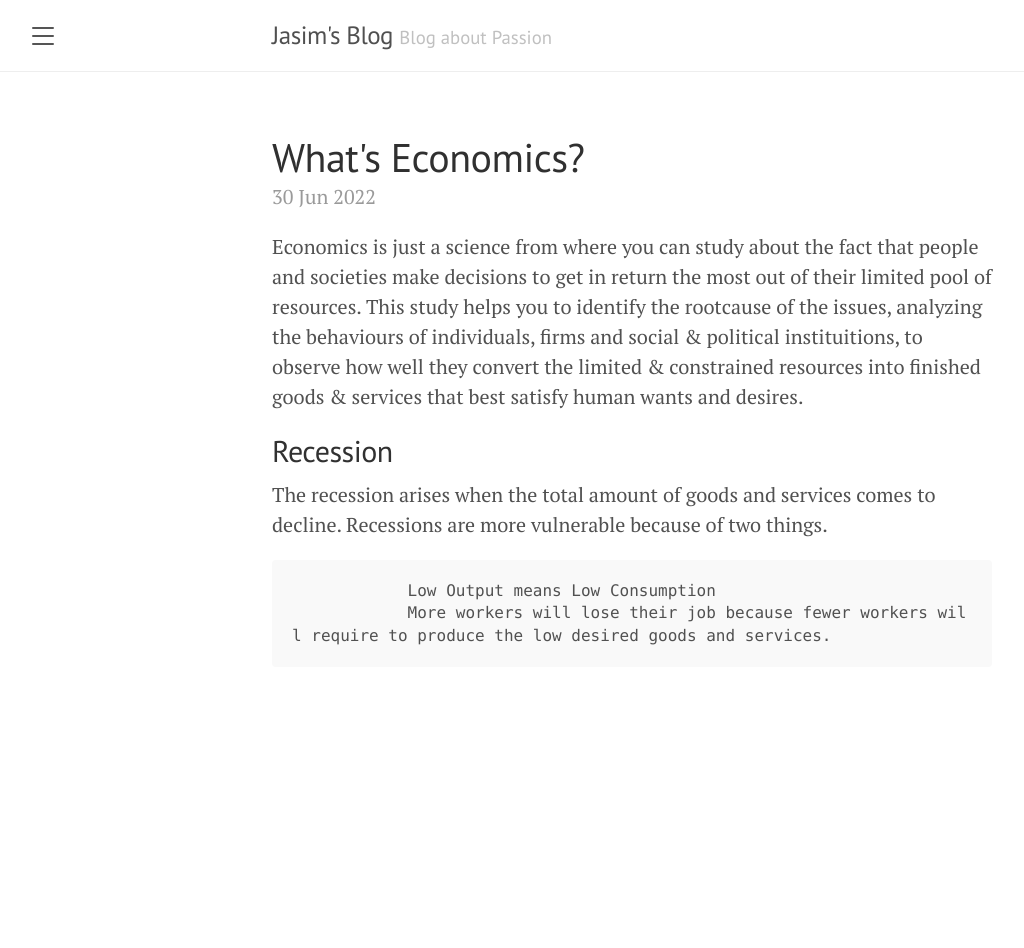
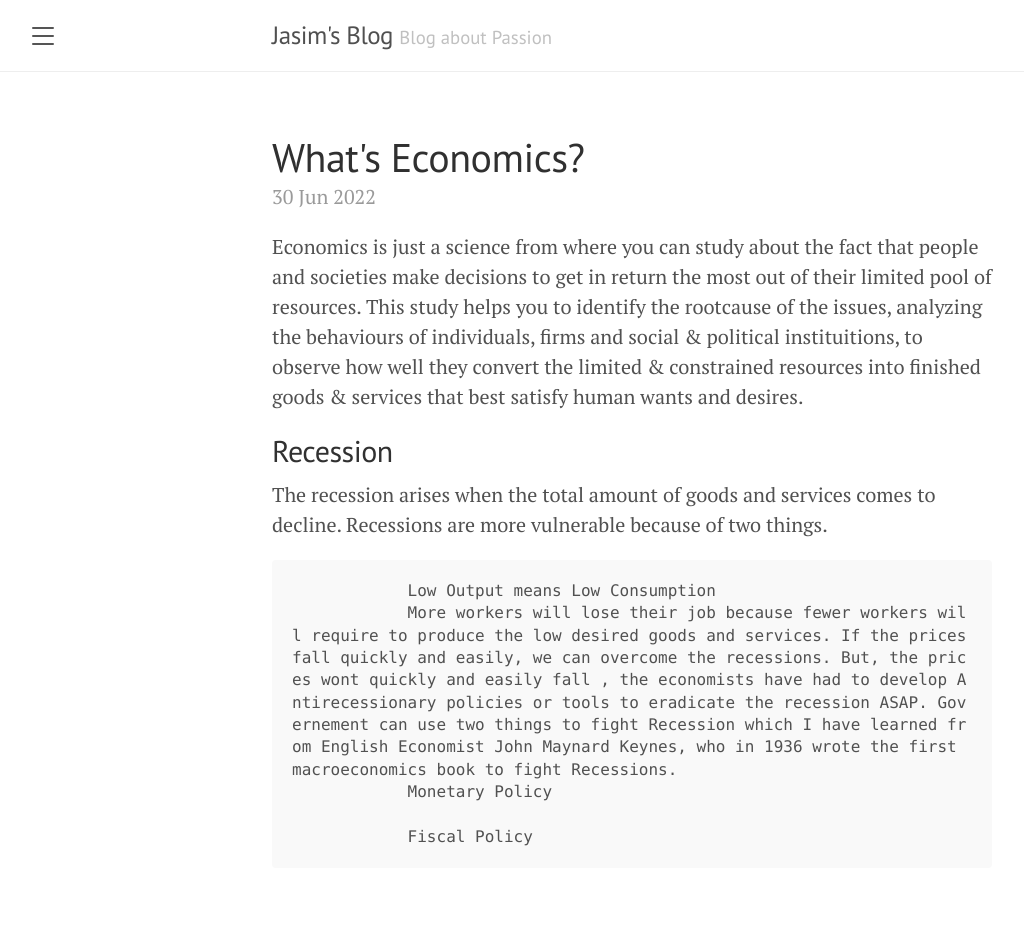
Before and after one commit to jasim2k/jasim2k.github.io, a Jekyll site: the page built from _posts/2022-06-30-economics-intro.md, in a window 1280 px wide. Shown: the whole page, without its empty margins (8-1032 px from the left). Built offline with Jekyll 4.4.1, drawn with Linux system fonts in a browser that asks for light colours; before the commit the page ends 900 px from its top, so only the background shows below that.

Commit message:
added policy

```diff
--- a/_posts/2022-06-30-economics-intro.md
+++ b/_posts/2022-06-30-economics-intro.md
@@ -11,3 +11,8 @@ Recessions are more vulnerable because of two things.
 
                 Low Output means Low Consumption
                 More workers will lose their job because fewer workers will require to produce the low desired goods and services.
+If the prices fall quickly and easily, we can overcome the recessions. But, the prices wont quickly and easily fall , the economists have had to develop Antirecessionary policies or tools to eradicate the recession ASAP.
+Governement can use two things to fight Recession which I have learned from English Economist John Maynard Keynes, who in 1936 wrote the first macroeconomics book to fight Recessions.
+                Monetary Policy
+
+                Fiscal Policy
```
